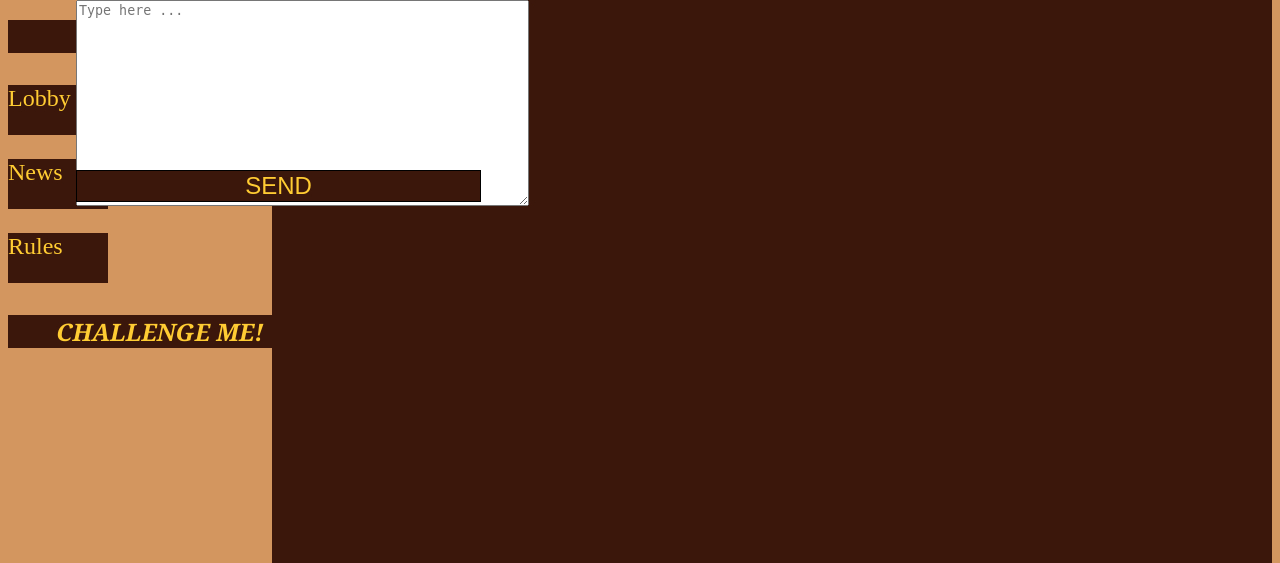
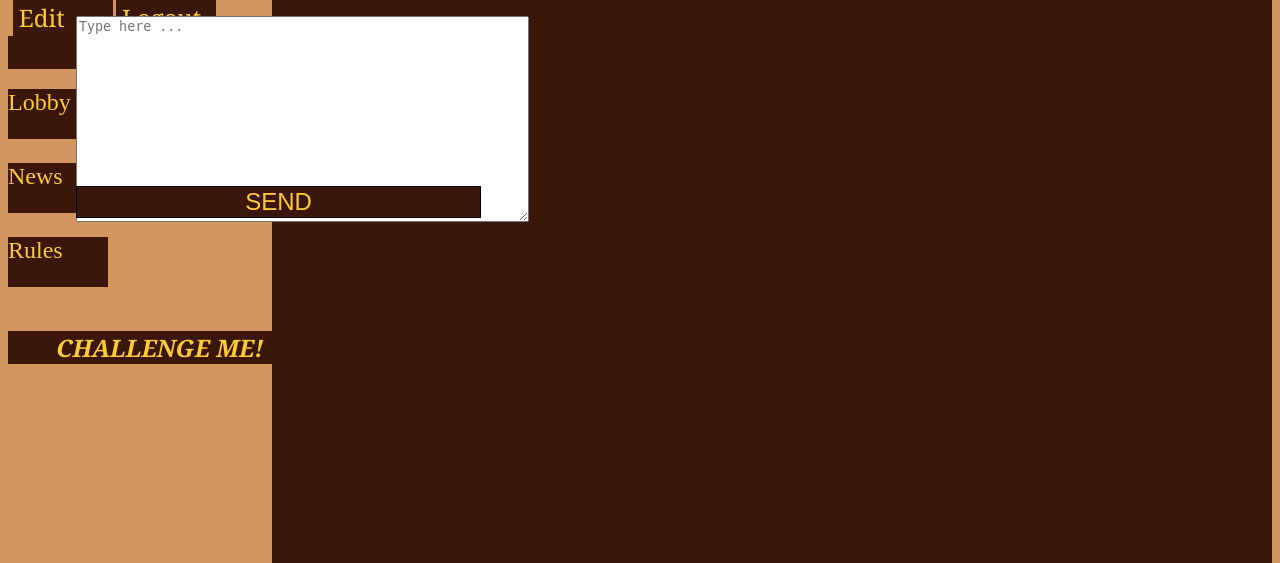
Before and after one commit to nikitaprodanov/OnlineChess, a Flask app: page /lobby in a window 1280 px wide. Shown: the top 563 px of the page. Run offline with Flask 2, Linux system fonts and the light colour scheme; the visitor is signed in with stand-in values (Sample User, id 1); data comes from the database, SQL or seed files in the repository; some libraries are stand-ins or nearby versions.

Commit message:
Rearranged the lobby page elements

```diff
--- a/static/styling/lobby.css
+++ b/static/styling/lobby.css
@@ -19,11 +19,12 @@ h4 {
   justify-content: center;
   align-items: center;
   position: relative;
-  top: -5em;
+  top: -3.5em;
 }
 
 .challenge-me {
   padding-right: 40em;
+
 
 }
 
@@ -52,7 +53,7 @@ p {
   width: 1000px;
   color: #ffcc33;
   position: relative;
-  top: -32em;
+  top: -30.1em;
   right: 0em;
   background-color: #3B170B;
 }
@@ -72,7 +73,7 @@ input[type=text]:hover {
 
 .user-message {
 	position: absolute;
-    top: 50%;
+    top: 52%;
     left: 45%;
     margin-top: -400px;
     margin-left: -500px;
@@ -92,7 +93,7 @@ input[type=submit] {
   	transition-duration: 0.4s;
 
   	position: absolute;
-    top: 65%;
+    top: 67%;
     left: 45%;
     margin-top: -350px;
     margin-left: -500px;
@@ -111,16 +112,16 @@ input[type=submit]:hover{
   background-color: #3B170B;
   color: #ffcc33;
   position: relative;
-  top: -5em;
+  top: -4em;
 
 }
 
 .logout-redirect{
   position: relative;
-  top: 0.95em;
+  top: -2em;
   left: 4.5em;
   width: 100px;
-  height: 50px;
+  height: 40px;
   background-color: #3B170B;
   color: #ffcc33;
   font-size: 1.5rem;
@@ -133,10 +134,10 @@ input[type=submit]:hover{
 
 .edit-redirect{
   position: relative;
-  top: 6.14em;
-  left: 4.5em;
+  top: -0.35em;
+  left: 0.2em;
   width: 100px;
-  height: 50px;
+  height: 40px;
   background-color: #3B170B;
   color: #ffcc33;
   font-size: 1.5rem;
```
